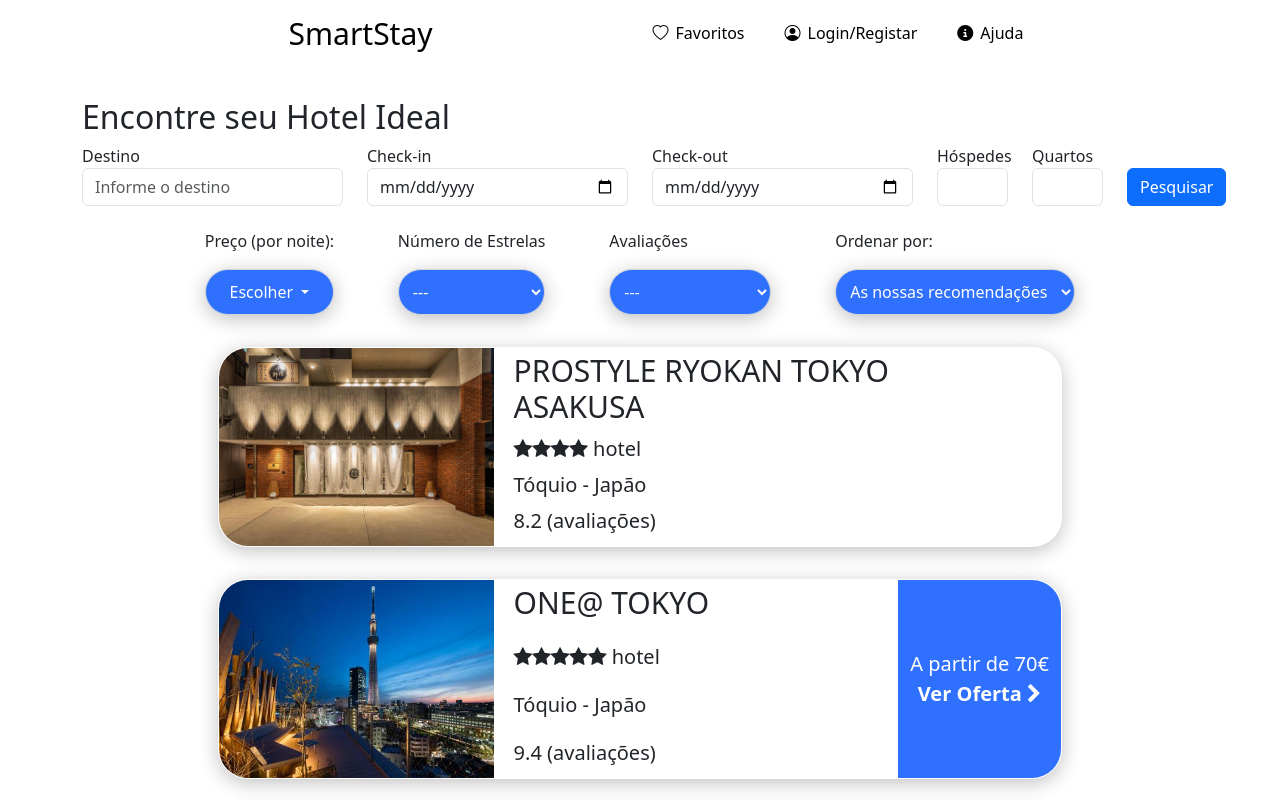
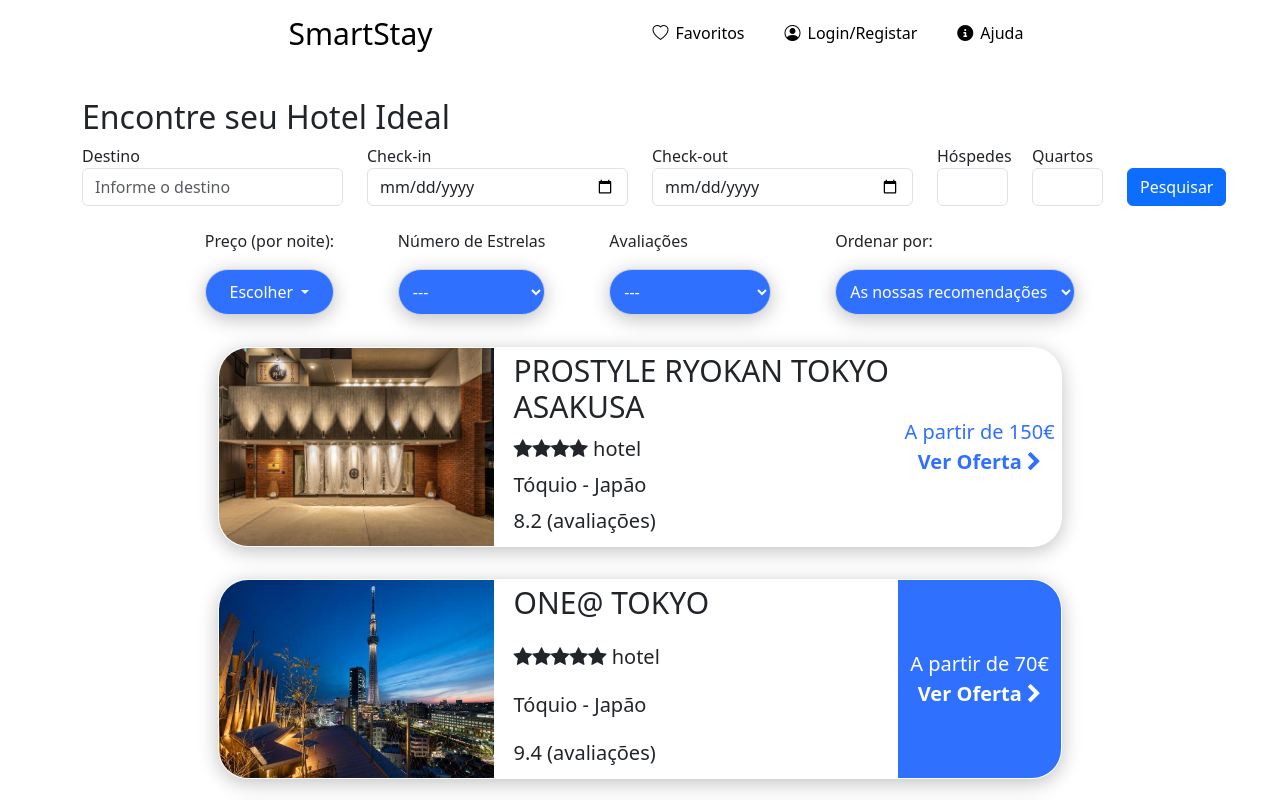
Before and after one commit to JosePedroGuedes/Projeto-de-Grupo-TW, a plain HTML site: page Html/searchpage.html in a window 1280 px wide. In both pictures the pointer is over the button 979 px from the left and 446 px from the top of the page. Shown: the top 800 px of the page. Drawn offline with nearby package versions, Linux system fonts and the light colour scheme.

Commit message:
commit final espero eu

```diff
--- a/Css/searchstyle.css
+++ b/Css/searchstyle.css
@@ -134,18 +134,23 @@
     font-size: 20px;
     color: white;
   }
-
   .verOferta:hover {
+    color: #2f70ff;
     background-color: white;
-    color: #2f70ff;
     transition: 0.3s;
     transform: scale(1.1) ease;
   }
-
+  .verOferta:hover,
+  .verOferta:hover a {
+    color: #2f70ff;
+    transition: 0.3s;
+  }
   .verOferta a{
     color: white;
     text-decoration: none;
   }
+
+
 
 
   @media (max-width: 1000px) {
```
Also changed, not shown: 1 other file.
